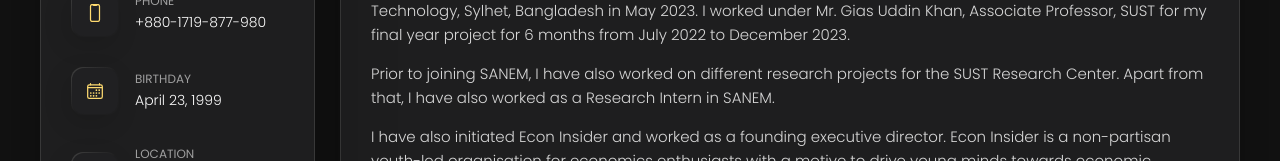
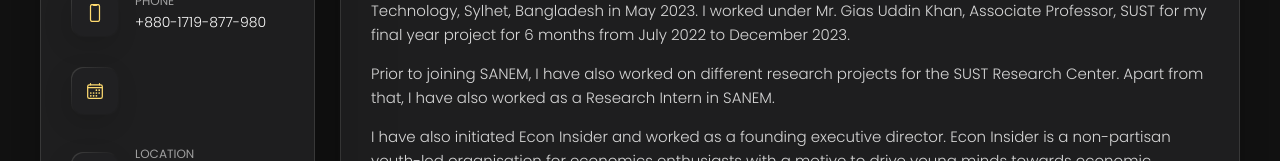
Before and after one commit to Mowaz53/Mowaz53.github.io, a plain HTML site: page index.html in a window 1280 px wide. Shown: the part 567-728 px from the top of the page. Drawn offline with nearby package versions, Linux system fonts and the light colour scheme.

Commit message:
Update index.html

```diff
--- a/index.html
+++ b/index.html
@@ -103,12 +103,6 @@
 
             <div class="icon-box">
               <ion-icon name="calendar-outline"></ion-icon>
-            </div>
-
-            <div class="contact-info">
-              <p class="contact-title">Birthday</p>
-
-              <time datetime="1999-04-23">April 23, 1999</time>
             </div>
 
           </li>
```
